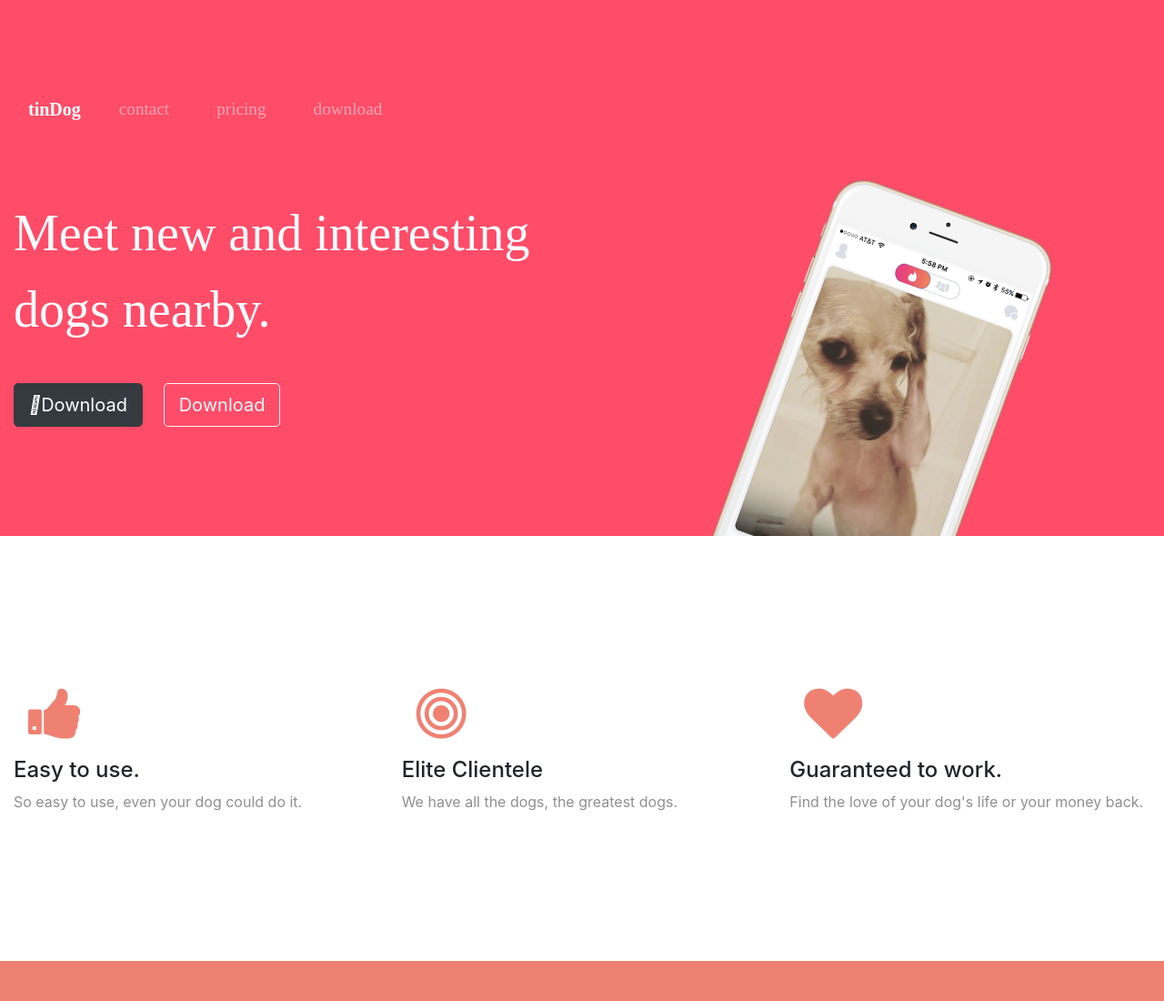
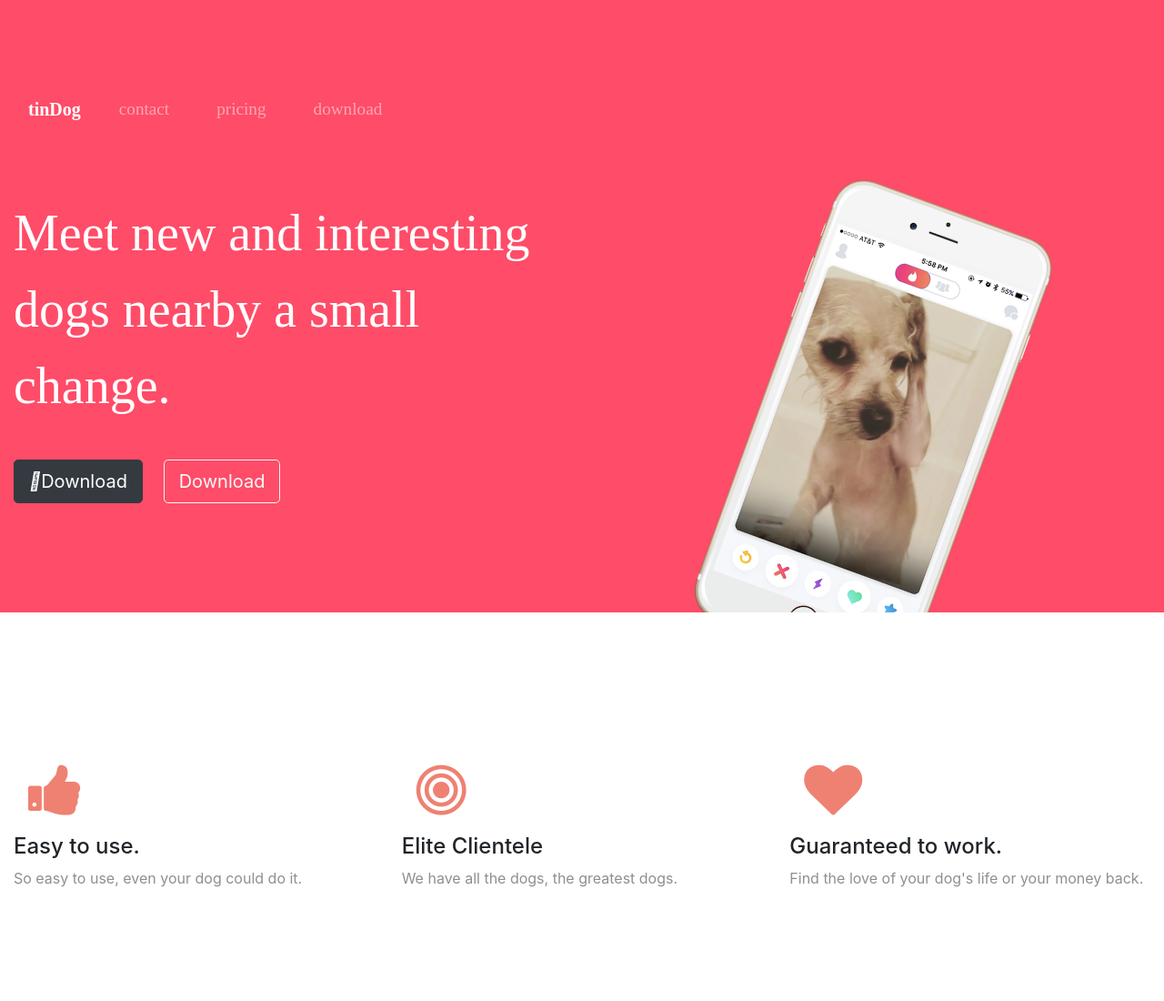
Before and after one commit to Saba-Majid/TinDogSite, a plain HTML site: page index.html in a window 1280 px wide. Shown: the top 1100 px of the page at 91% size. Drawn offline with nearby package versions, Linux system fonts and the light colour scheme; some icons are missing.

Commit message:
small change

```diff
--- a/index.html
+++ b/index.html
@@ -60,7 +60,7 @@
       <div class="row">
 
         <div class="col-lg-6">
-          <h1 class="big-heading">Meet new and interesting dogs nearby.</h1>
+          <h1 class="big-heading">Meet new and interesting dogs nearby a small change.</h1>
           <button type="button" class="btn btn-dark btn-lg download-button"><i
               class="fa-brands fa-apple"></i>Download</button>
           <button type="button" class="btn btn-outline-light btn-lg download-button"><i
```
